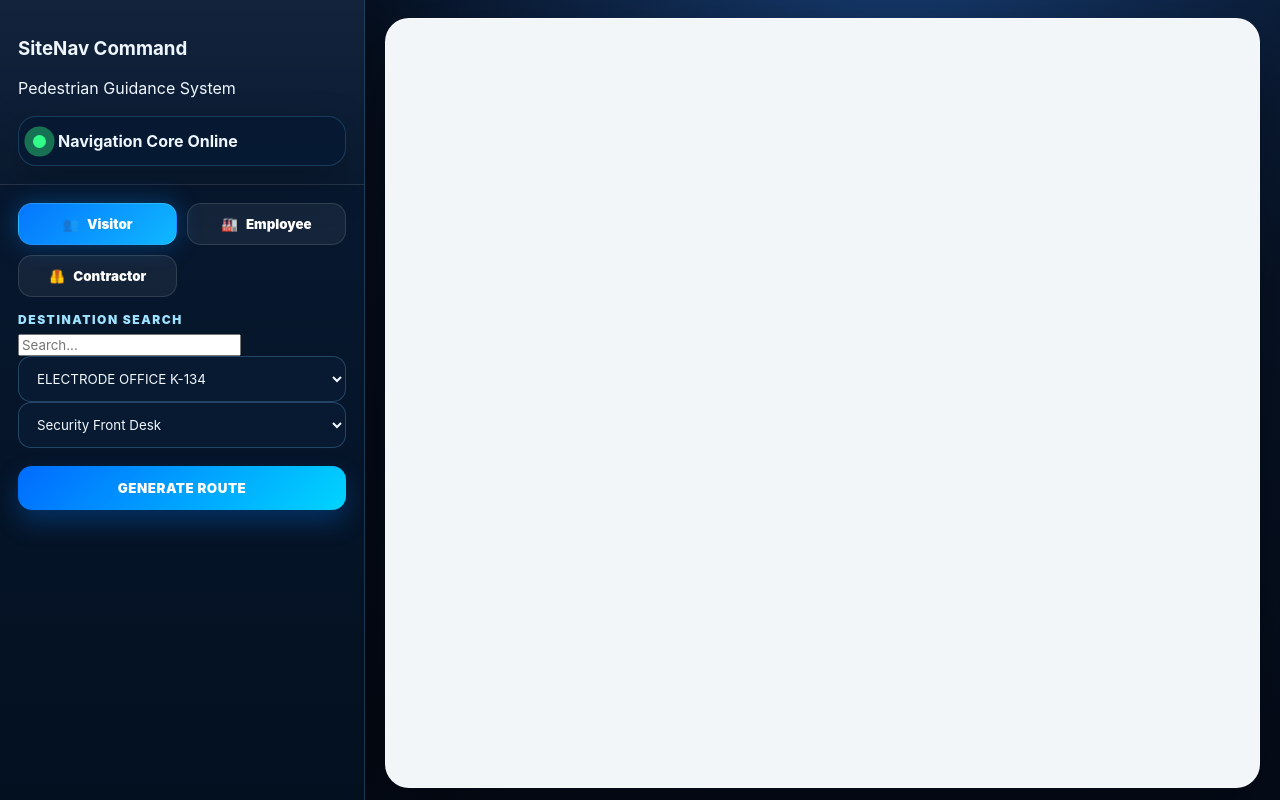
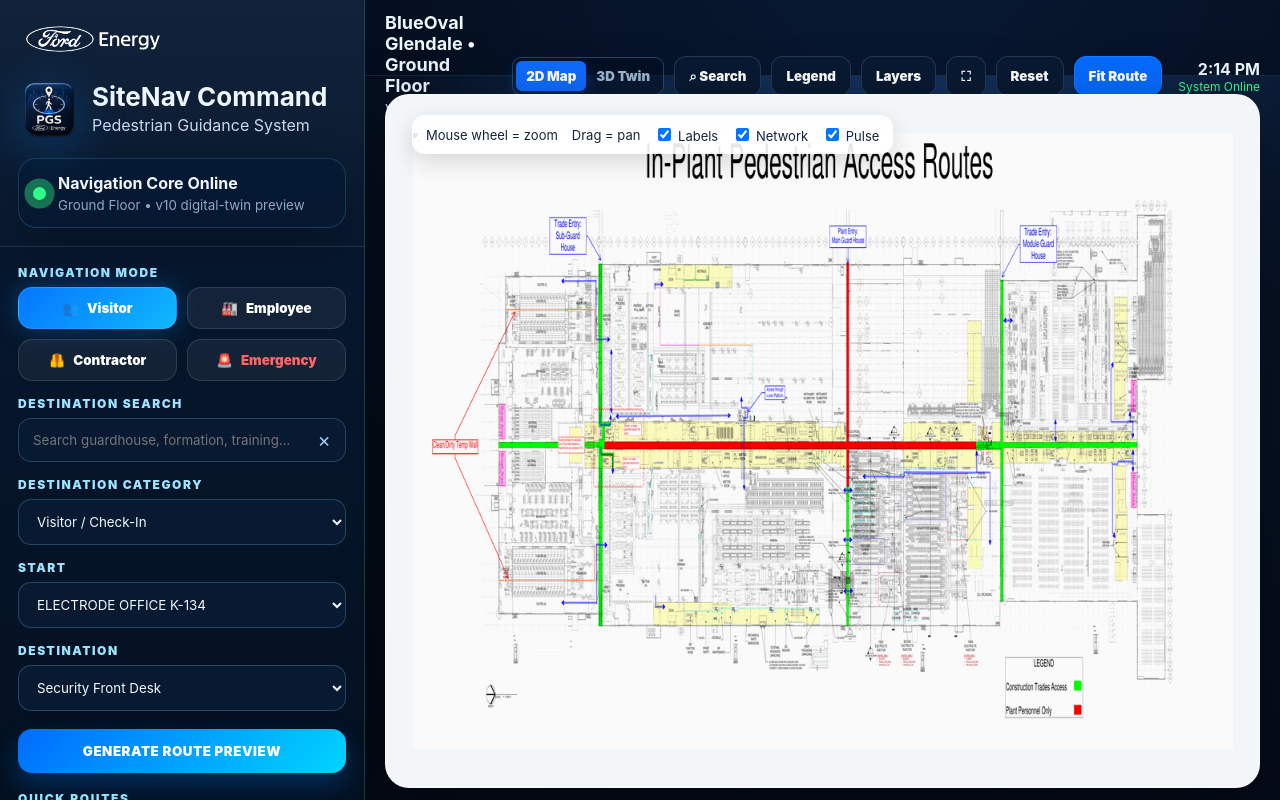
Before and after one commit to KYBlueOval/PedestrianGuidanceSystem, a plain HTML site: page index.html in a window 1280 px wide. Drawn offline with nearby package versions, Linux system fonts and the light colour scheme.

Commit message:
Resolved and updated
index homepage file

```diff
--- a/index.html
+++ b/index.html
@@ -4,7 +4,15 @@
     <meta charset="utf-8"/>
     <meta name="viewport" content="width=device-width,initial-scale=1"/>
     <title>Ford Energy SiteNav Command v10</title>
+    <link rel="manifest" href="manifest.json"/>
+    <link rel="icon" href="assets/icons/favicon.ico" sizes="any"/>
+    <link rel="icon" type="image/png" sizes="32x32" href="assets/icons/pgs-icon-32.png"/>
+    <link rel="icon" type="image/png" sizes="192x192" href="assets/icons/pgs-icon-192.png"/>
+    <link rel="apple-touch-icon" sizes="180x180" href="assets/icons/pgs-icon-180.png"/>
+    <meta name="theme-color" content="#061a33"/>
     <link rel="stylesheet" href="style.css?v=10.5.4"/>
+
+    <!-- Fix: Import map to resolve 'three' module -->
     <script type="importmap">
     {
       "imports": {
@@ -13,40 +21,148 @@
       }
     }
     </script>
+
     <style>
-    #pedestrianNetworkMapperPanel, #mapLabelEditorPanel, #destinationAnchorEditorPanel { display: none !important; }
+        /* Force hide editors in production unless 'editor-active' class is present */
+        #pedestrianNetworkMapperPanel, #mapLabelEditorPanel, #destinationAnchorEditorPanel {
+            display: none !important;
+        }
         body.editor-active #pedestrianNetworkMapperPanel,
         body.editor-active #mapLabelEditorPanel,
-    body.editor-active #destinationAnchorEditorPanel { display: block !important; }
+        body.editor-active #destinationAnchorEditorPanel {
+            display: block !important;
+        }
     </style>
 </head>
 <body>
 <div class="app-shell">
     <aside class="sidebar">
         <section class="brand-panel">
+            <img class="brand-logo" src="assets/logos/ford-energy-white.png" alt="Ford Energy" onerror="this.src='assets/ford_energy_logo_white.png'"/>
+            <div class="app-title">
+                <img src="assets/icons/pgs-icon-96.png" alt="PGS"/>
+                <div>
                     <h1>SiteNav Command</h1>
                     <p>Pedestrian Guidance System</p>
-      <div class="system-status"><span class="online-dot"></span><b>Navigation Core Online</b></div>
+                </div>
+            </div>
+            <div class="system-status">
+                <span class="online-dot"></span>
+                <div>
+                    <b>Navigation Core Online</b>
+                    <small>Ground Floor • v10 digital-twin preview</small>
+                </div>
+            </div>
         </section>
+
         <section class="control-section">
+            <label>Navigation Mode</label>
             <div class="mode-grid">
                 <button class="mode active" data-mode="visitor"><span>👥</span>Visitor</button>
                 <button class="mode" data-mode="employee"><span>🏭</span>Employee</button>
                 <button class="mode" data-mode="contractor"><span>🦺</span>Contractor</button>
+                <button class="mode emergency" data-mode="emergency"><span>🚨</span>Emergency</button>
             </div>
-      <label>Destination Search</label>
-      <input id="searchBox" placeholder="Search..."/>
+
+            <label for="searchBox">Destination Search</label>
+            <div class="search-box">
+                <input id="searchBox" placeholder="Search guardhouse, formation, training..."/>
+                <button id="searchClear">×</button>
+            </div>
+            <div id="searchResults" class="search-results"></div>
+
+            <label for="destinationCategory">Destination Category</label>
+            <select id="destinationCategory">
+                <option value="all">All Approved Destinations</option>
+                <option value="visitor">Visitor / Check-In</option>
+                <option value="security">Entrances / Security</option>
+                <option value="production">Production Areas</option>
+                <option value="amenities">Amenities / Employee Services</option>
+                <option value="emergency">Emergency / Muster</option>
+            </select>
+
+            <label for="startSelect">Start</label>
             <select id="startSelect"></select>
+
+            <label for="endSelect">Destination</label>
             <select id="endSelect"></select>
-      <button id="routeBtn" class="primary-action">Generate Route</button>
+
+            <button id="routeBtn" class="primary-action">Generate Route Preview</button>
         </section>
+
+        <section class="quick-routes">
+            <div class="section-heading">Quick Routes</div>
+            <div id="quickRoutes"></div>
+        </section>
+
+        <section class="route-status">
+            <div class="route-title"><span>Route Status</span><b id="routeStatus">DRAFT PREVIEW</b></div>
+            <div class="metric-grid">
+                <div><strong id="distanceMetric">--</strong><small>Distance</small></div>
+                <div><strong id="timeMetric">--</strong><small>Est. Walk</small></div>
+            </div>
+        </section>
+
+        <section class="steps-panel">
+            <div class="section-heading">Turn-by-Turn</div>
+            <div id="steps"></div>
+        </section>
+
+        <footer class="version-footer"><span></span> PGS v10.0.0 Alpha</footer>
     </aside>
+
     <main class="workspace">
+        <header class="topbar">
+            <div>
+                <h2>BlueOval Glendale • Ground Floor</h2>
+                <p id="subtitle">Visitor-safe guided routing</p>
+            </div>
+            <nav class="top-actions">
+                <div class="view-switch" aria-label="Map view">
+                    <button id="view2DBtn" class="active" aria-pressed="true">2D Map</button>
+                    <button id="view3DBtn" aria-pressed="false">3D Twin</button>
+                </div>
+                <button id="searchFocus">⌕ Search</button>
+                <button id="legendOpen">Legend</button>
+                <button id="layersOpen">Layers</button>
+                <button id="fullscreenBtn">⛶</button>
+                <button id="resetView">Reset</button>
+                <button id="fitRoute" class="fit-button">Fit Route</button>
+            </nav>
+            <div class="clock-block"><b id="clock">--:--</b><small>System Online</small></div>
+        </header>
+
         <section class="map-shell">
-      <div id="mapFrame" class="map-frame"><div id="mapStage"></div></div>
+            <div class="map-toolbar">
+                <span>Mouse wheel = zoom</span>
+                <span>Drag = pan</span>
+                <label><input type="checkbox" id="labelsToggle" checked/> Labels</label>
+                <label><input type="checkbox" id="networkToggle" checked/> Network</label>
+                <label><input type="checkbox" id="pulseToggle" checked/> Pulse</label>
+            </div>
+
+            <div id="mapFrame" class="map-frame">
+                <div id="mapStage" class="map-stage">
+                    <img id="plantMap" src="assets/map-full.png" alt="Facility pedestrian access map"/>
+                    <svg id="overlay" viewBox="0 0 1024 768" preserveAspectRatio="none">
+                        <defs>
+                            <filter id="glow"><feGaussianBlur stdDeviation="3" result="blur"/><feMerge><feMergeNode in="blur"/><feMergeNode in="SourceGraphic"/></feMerge></filter>
+                            <filter id="labelShadow"><feDropShadow dx="0" dy="1" stdDeviation="1.2" flood-color="#ffffff" flood-opacity="1"/></filter>
+                            <marker id="arrow" markerWidth="10" markerHeight="10" refX="8" refY="3" orient="auto" markerUnits="strokeWidth"><path d="M0,0 L0,6 L9,3 z" fill="#0f6cff"/></marker>
+                        </defs>
+                        <g id="networkLayer"></g>
+                        <g id="routeLayer"></g>
+                        <g id="nodeLayer"></g>
+                    </svg>
+                </div>
+            </div>
+
             <div id="threeFrame" class="three-frame" hidden>
                 <div id="threeCanvas" class="three-canvas"></div>
-        <div id="threeStatus" class="three-status"><span></span><span>Initializing...</span></div>
+                <div id="threeStatus" class="three-status">
+                    <span class="three-spinner" aria-hidden="true"></span>
+                    <span>Initializing...</span>
+                </div>
                 <div id="pedestrianNetworkMapperPanel"></div>
                 <div id="mapLabelEditorPanel"></div>
                 <div id="destinationAnchorEditorPanel"></div>
@@ -54,6 +170,8 @@
         </section>
     </main>
 </div>
+
+<div id="toast" class="toast">Route copied</div>
 <script src="app.js?v=10.5.4"></script>
 <script type="module" src="viewer3d.js?v=10.5.4"></script>
 </body>
```
Lines whose indentation alone changed are shown as unchanged.
